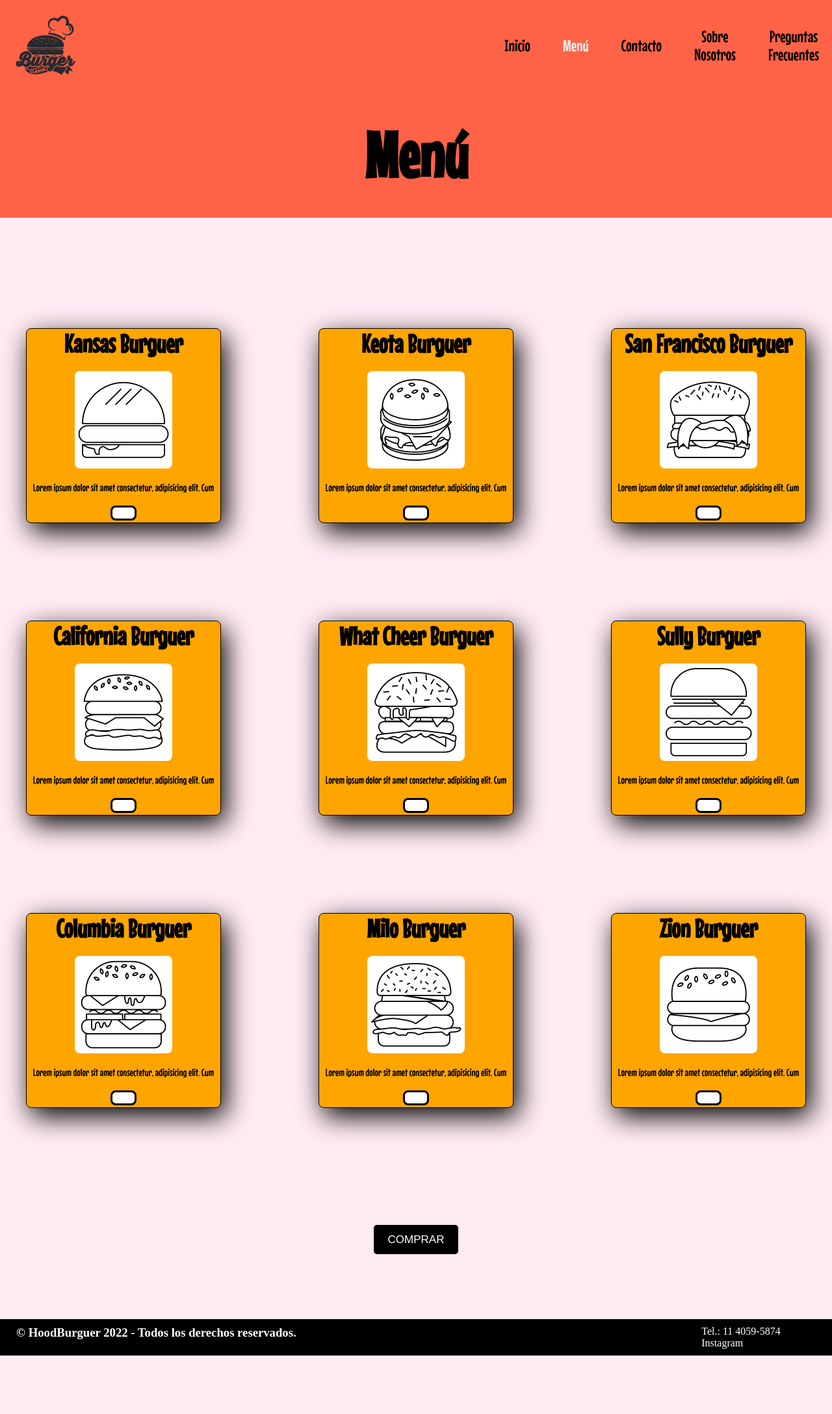
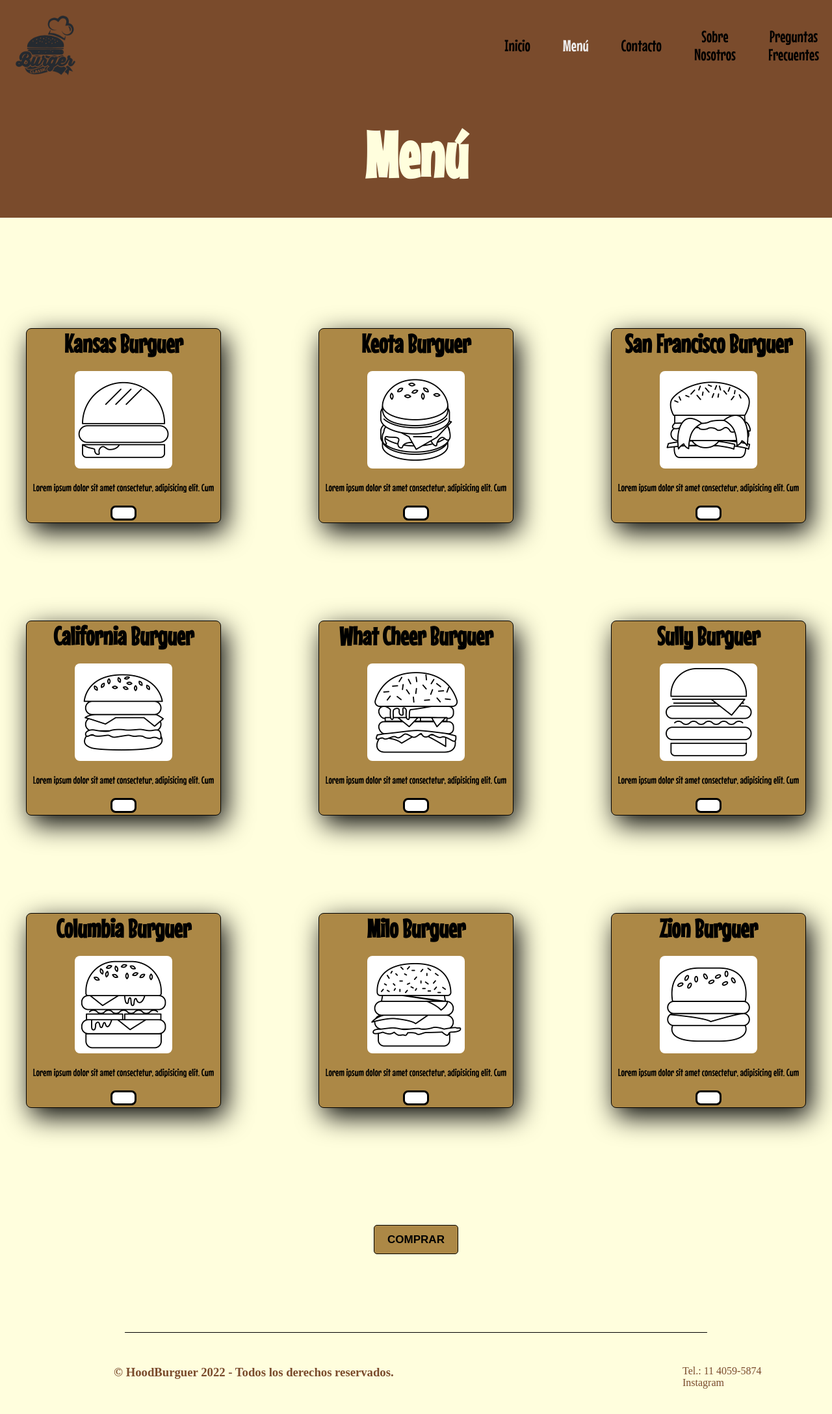
Before and after one commit to TomiAlvarez/HoodBurguer, a plain HTML site: page menu.html in a window 1280 px wide. Shown: the whole page at 65% size. Before the commit the page ends 2086 px from the top, so only its background shows below. Drawn offline with Linux system fonts and the light colour scheme.

Commit message:
cambio footer + correccion de colores y detalles generales

```diff
--- a/css/style.css
+++ b/css/style.css
@@ -9,19 +9,19 @@
 body{
     font-family: 'Mouse Memoirs', sans-serif;
     min-height: 100vh;
-    background-color: rgb(255, 235, 243);
-}
-
-h1 {
-    color: rgb(238, 144, 20);
+    background-color: rgb(255, 254, 221);
 }
 
 .header{
-    background-color: tomato;
+    background-color: rgb(122, 75, 44);
     display: grid;
     grid-template-columns: 1fr 1fr 1fr;
     grid-template-areas: "logo boton nav";
     padding: 20px;
+}
+
+#headerIndex{
+    background-color: rgb(255, 254, 221);
 }
 
 .boton:hover{
@@ -34,15 +34,21 @@ h1 {
     grid-area: boton;
 }
 
+#botonIndex a button{
+    background: rgb(172, 136, 70);
+    color: white;
+}
+
 .boton{
     display: inline-flex;
     align-items: center;
     justify-content: center;
     width: 130px;
     height: 45px;
-    background:black;
-    color: white;
+    background:rgb(253, 219, 156);
+    color: black;
     font-size: 17px;
+    font-weight: bold;
     border-radius: 5px;
     border: none;
     cursor: pointer;
@@ -66,7 +72,7 @@ h1 {
     content: "";
     width: 100%;
     height: 100%;
-    background: orange;
+    background: rgb(255, 202, 104);
     position: absolute;
     z-index: 1;
     top: -45px;
@@ -107,6 +113,10 @@ h1 {
     color: rgb(236, 235, 235);
 }
 
+#menuIndex li a{
+    color: rgb(97, 60, 35);
+}
+
 .divLogo{
     display: flex;
     grid-area: logo;
@@ -118,7 +128,6 @@ h1 {
 
 .caja {
     height: 100%;
-    background-color: rgb(255, 235, 243);
     overflow: hidden;
 }
 
@@ -158,7 +167,7 @@ h1 {
 .tarjeta {
     width: 500px;
     height: 500px;
-    background-color: orange;
+    background-color: rgb(172, 136, 70);
     margin: 100px 150px 50px 150px;
     border-radius: 8px;
     border: 1px solid;
@@ -170,8 +179,8 @@ h1 {
 }
 
 .tarjeta:hover{
-    transform: scale(1.2);
     box-shadow: none;
+    border: 4px rgb(65, 39, 21) solid;
 }
 
 .tarjeta__titulo {
@@ -191,8 +200,8 @@ h1 {
     display: flex;
     justify-content: center;
     margin: 0px;
-    background-color: tomato;
-    color: black;
+    background-color: rgb(122, 75, 44);
+    color: rgb(255, 254, 221);
     padding: 40px 0px 40px 0px;
     text-align: center;
 }
@@ -207,6 +216,8 @@ h1 {
 .formularioMenu button{
     margin-top: 30px;
     margin-bottom: 60px;
+    background-color: rgb(172, 136, 70);
+    border: 1px solid;
 }
 
 .carta{
@@ -220,7 +231,7 @@ h1 {
 .carta__tarjeta{
     width: 300px;
     height: 300px;
-    background-color: orange;
+    background-color: rgb(172, 136, 70);
     border-radius: 8px;
     border: 1px solid;
     display: flex;
@@ -289,7 +300,7 @@ h1 {
 }
 
 .seccionPreg__div{
-    background-color: rgba(39, 38, 38, 0.814);
+    background-color: rgb(39, 38, 38, 0.814);
     width: 450px;
     height: 200px;
     margin: 70px 100px 20px 100px;
@@ -310,7 +321,7 @@ h1 {
 .seccionPreg__div__titulo{
     height: 25px;
     width: 145px;
-    background-color: tomato;
+    background-color: rgb(172, 136, 70);
     border-radius: 10px;
     padding: 4px;
     color: black;
@@ -324,7 +335,7 @@ h1 {
     width: 200px;
     border-radius: 10px;
     text-align:justify;
-    background-color: orange;
+    background-color: rgb(238, 200, 131);
     padding: 5px;
     margin-top: 40px;
     grid-area: respuesta;
@@ -377,25 +388,40 @@ h1 {
     border: 1px solid white;
 }
 
+hr {
+    height: 1px;
+    width: 70%;
+    margin-left: 15%;
+    background-color: black;
+    border: none;
+    margin-top: 60px;
+}
+
 .footer{
-    background-color: black;
-    color: white;
+    background-color: rgb(255, 254, 221);
+    color: rgb(122, 75, 44);
     font-family:'Times New Roman', Times, serif;
     margin-top: 40px;
+    margin-bottom: 30px;
     padding: 10px 25px 10px 25px;
     display: grid;
-    grid-template-columns: 6fr 1fr;
+    grid-template-columns: 5fr 1fr;
     grid-template-areas: "footerTitulo" "footerTitulo";
 
 }
 
 .footerTitulo{
     grid-area: footerTitulo;
+    margin-left: 150px;
 }
 
 .footer a{
     text-decoration: none;
-    color: white;
+    color: rgb(122, 75, 44);
+}
+
+.footerItem{
+    margin-right: 50px;
 }
 
 @media screen and (max-width:1250px) {
--- a/menu.html
+++ b/menu.html
@@ -83,6 +83,7 @@
         </section>
             <button class="boton"><span>COMPRAR</span></button>
     </form>
+    <hr>
     <footer class="footer">
         <h3 class="footerTitulo">© HoodBurguer 2022 - Todos los derechos reservados.</h3>
         <p class="footerItem">Tel.: 11 4059-5874</p>
```
Also changed, not shown: contacto.html (+1 -0 lines), index.html (+5 -4 lines), preguntas-frecuentes.html (+1 -0 lines), sobre-nosotros.html (+1 -0 lines), fotos/logotemporal2.jpg (added).
